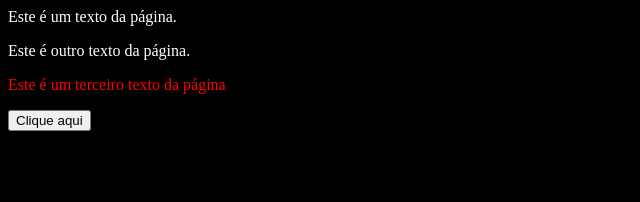
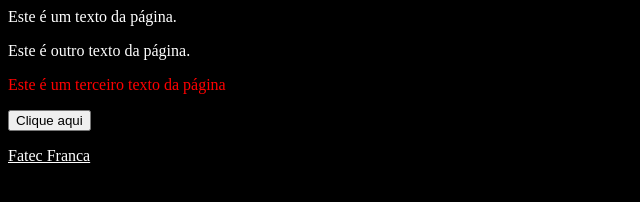
Before and after one commit to dfpires/ling-prog-20231, a plain HTML site: page ling-prog/exemplo.html in a window 1280 px wide. Shown: the whole page, without its empty margins (0-640 px from the left). Drawn offline with Linux system fonts and the light colour scheme.

Commit message:
Add files via upload

```diff
--- a/ling-prog/exemplo.html
+++ b/ling-prog/exemplo.html
@@ -20,5 +20,12 @@
         <p>
             <button onClick="exemplo()"> Clique aqui </button>
         </p>
+        <p>
+            <!-- fazendo um link -->
+            <a href="http://www.fatecfranca.edu.br" class="p1"
+                target="_blank">
+                Fatec Franca
+            </a>
+        </p>
     </body>
 </html>
```
